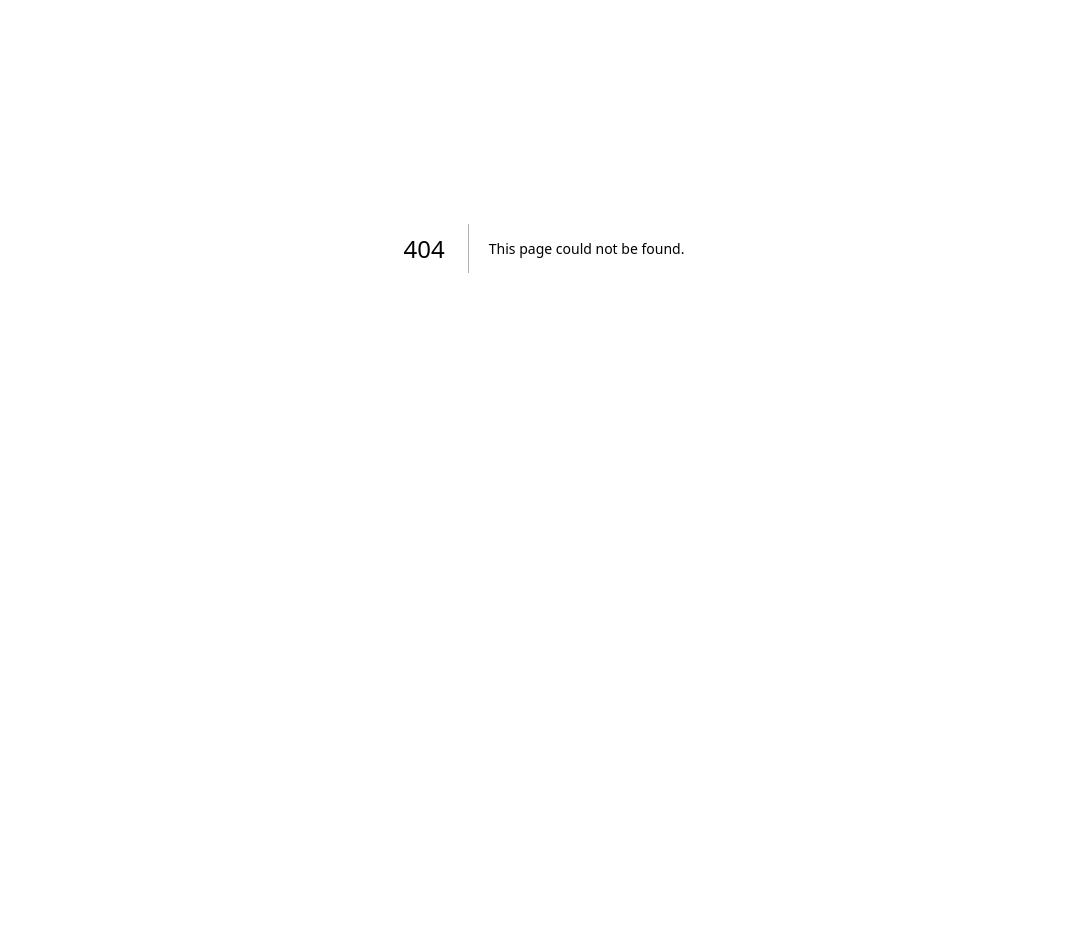
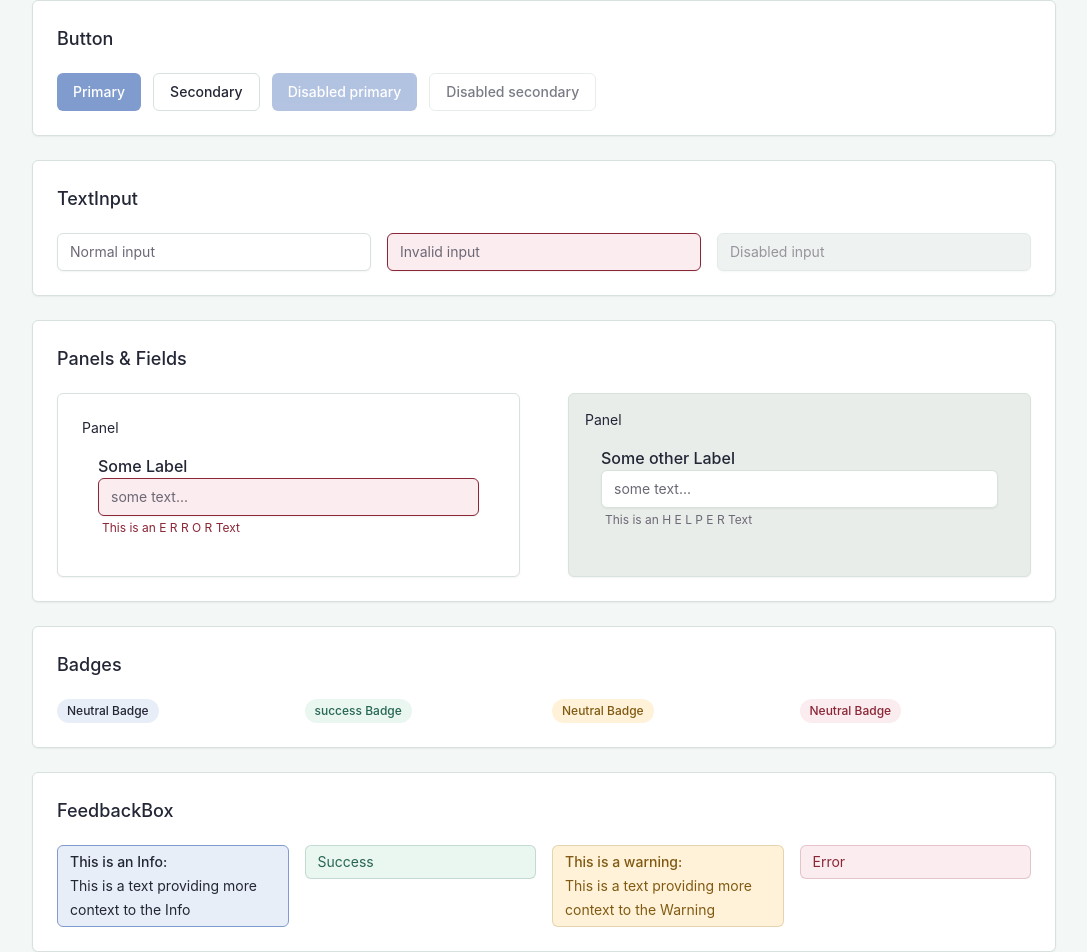
Before and after one commit to CodeRacon/roomfull-2.0, a Next.js app: page /design-system in a window 1280 px wide. Before the commit this address had no page. Shown: the part 152-1104 px from the top of the page, without its empty margins (96-1183 px from the left). Before the commit the page ends 800 px from the top, so only its background shows below. Built offline with nearby package versions, Linux system fonts and the light colour scheme.

Commit message:
chore: add design system tooling

```diff
--- a/biome.json
+++ b/biome.json
@@ -31,6 +31,11 @@
 			"quoteStyle": "double"
 		}
 	},
+	"css": {
+		"parser": {
+			"tailwindDirectives": true
+		}
+	},
 	"assist": {
 		"enabled": true,
 		"actions": {
--- a/package.json
+++ b/package.json
@@ -18,6 +18,7 @@
 	"license": "ISC",
 	"dependencies": {
 		"@tailwindcss/postcss": "^4.2.4",
+		"clsx": "^2.1.1",
 		"next": "^16.2.4",
 		"postcss": "^8.5.14",
 		"react": "^19.2.5",
--- /dev/null
+++ b/src/app/design-system/page.tsx
@@ -0,0 +1,95 @@
+import {
+	Badge,
+	Button,
+	FeedbackBox,
+	Field,
+	Panel,
+	TextInput,
+} from "@/shared/ui";
+
+export default function DesignSystemPage() {
+	return (
+		<main className="min-h-screen bg-background px-6 py-10 text-text">
+			<div className="mx-auto w-full max-w-5xl">
+				<div className="max-w-2xl">
+					<h1 className="text-3xl font-semibold tracking-tight text-text">
+						Design System v0
+					</h1>
+					<p className="mt-3 text-sm leading-6 text-muted">
+						Shared UI primitives for RoomFull forms, feedback, and operational
+						screens.
+					</p>
+				</div>
+
+				<section className="mt-10 rounded-md border border-border bg-surface p-6 shadow-xs">
+					<h2 className="text-lg font-medium text-text">Button</h2>
+					<div className="mt-5 flex flex-wrap gap-3">
+						<Button>Primary</Button>
+						<Button variant="secondary">Secondary</Button>
+						<Button disabled>Disabled primary</Button>
+						<Button variant="secondary" disabled>
+							Disabled secondary
+						</Button>
+					</div>
+				</section>
+
+				<section className="mt-6 rounded-md border border-border bg-surface p-6 shadow-xs">
+					<h2 className="text-lg font-medium text-text">TextInput</h2>
+					<div className="mt-5 grid gap-4 sm:grid-cols-3">
+						<TextInput placeholder="Normal input" />
+						<TextInput invalid placeholder="Invalid input" />
+						<TextInput disabled placeholder="Disabled input" />
+					</div>
+				</section>
+
+				<section className="mt-6 rounded-md border border-border bg-surface p-6 shadow-xs">
+					<h2 className="text-lg font-medium text-text">Panels & Fields</h2>
+
+					<div className="mt-5 grid gap-12 sm:grid-cols-2">
+						<Panel>
+							<h3 className="text-sm text-text">Panel</h3>
+							<Field label="Some Label" errorText="This is an E R R O R Text">
+								<TextInput invalid placeholder="some text..." />
+							</Field>
+						</Panel>
+						<Panel variant="muted" padding="compact">
+							<h3 className="text-sm text-text">Panel</h3>
+							<Field
+								label="Some other Label"
+								helperText="This is an H E L P E R Text"
+							>
+								<TextInput placeholder="some text..." />
+							</Field>
+						</Panel>
+					</div>
+				</section>
+
+				<section className="mt-6 rounded-md border border-border bg-surface p-6 shadow-xs">
+					<h2 className="text-lg font-medium text-text">Badges</h2>
+
+					<div className="mt-5 grid gap-4 sm:grid-cols-4">
+						<Badge>Neutral Badge</Badge>
+						<Badge variant="success">success Badge</Badge>
+						<Badge variant="warning">Neutral Badge</Badge>
+						<Badge variant="danger">Neutral Badge</Badge>
+					</div>
+				</section>
+
+				<section className="mt-6 rounded-md border border-border bg-surface p-6 shadow-xs">
+					<h2 className="text-lg font-medium text-text">FeedbackBox</h2>
+
+					<div className="mt-5 grid gap-4 sm:grid-cols-4">
+						<FeedbackBox title="This is an Info:">
+							This is a text providing more context to the Info
+						</FeedbackBox>
+						<FeedbackBox variant="success">Success</FeedbackBox>
+						<FeedbackBox title="This is a warning:" variant="warning">
+							This is a text providing more context to the Warning
+						</FeedbackBox>
+						<FeedbackBox variant="error">Error</FeedbackBox>
+					</div>
+				</section>
+			</div>
+		</main>
+	);
+}
--- a/src/app/styles/globals.css
+++ b/src/app/styles/globals.css
@@ -1,9 +1,39 @@
 @import "tailwindcss";
+
+@theme {
+	--color-background: #f3f7f5;
+
+	--color-surface: #ffffff;
+	--color-surface-muted: #e8edea;
+
+	--color-border: #d8e2dc;
+	--color-text: #232635;
+	--color-muted: #6d6875;
+
+	--color-primary: #809bce;
+	--color-primary-hover: #6f8dc2;
+	--color-primary-soft: #e8eef8;
+
+	--color-accent: #b8e0d2;
+	--color-accent-soft: #eff8f4;
+
+	--color-success-bg: #eaf7f1;
+	--color-success-text: #276653;
+
+	--color-warning-bg: #fff2d8;
+	--color-warning-text: #805a13;
+
+	--color-danger-bg: #fbecef;
+	--color-danger-text: #8a2636;
+
+	--color-focus: #809bce;
+}
 
 :root {
 	color-scheme: light;
 	font-family: -apple-system, BlinkMacSystemFont, "Segoe UI", sans-serif;
 	line-height: 1.5;
+	/* color: #e8edea; */
 }
 
 * {
@@ -17,6 +47,6 @@ body {
 }
 
 body {
-	background: #f8fafc;
-	color: #020617;
+	background: var(--color-background);
+	color: var(--color-text);
 }
```
Also changed, not shown: 1 other file (tests, documents, lock files or other folders).
